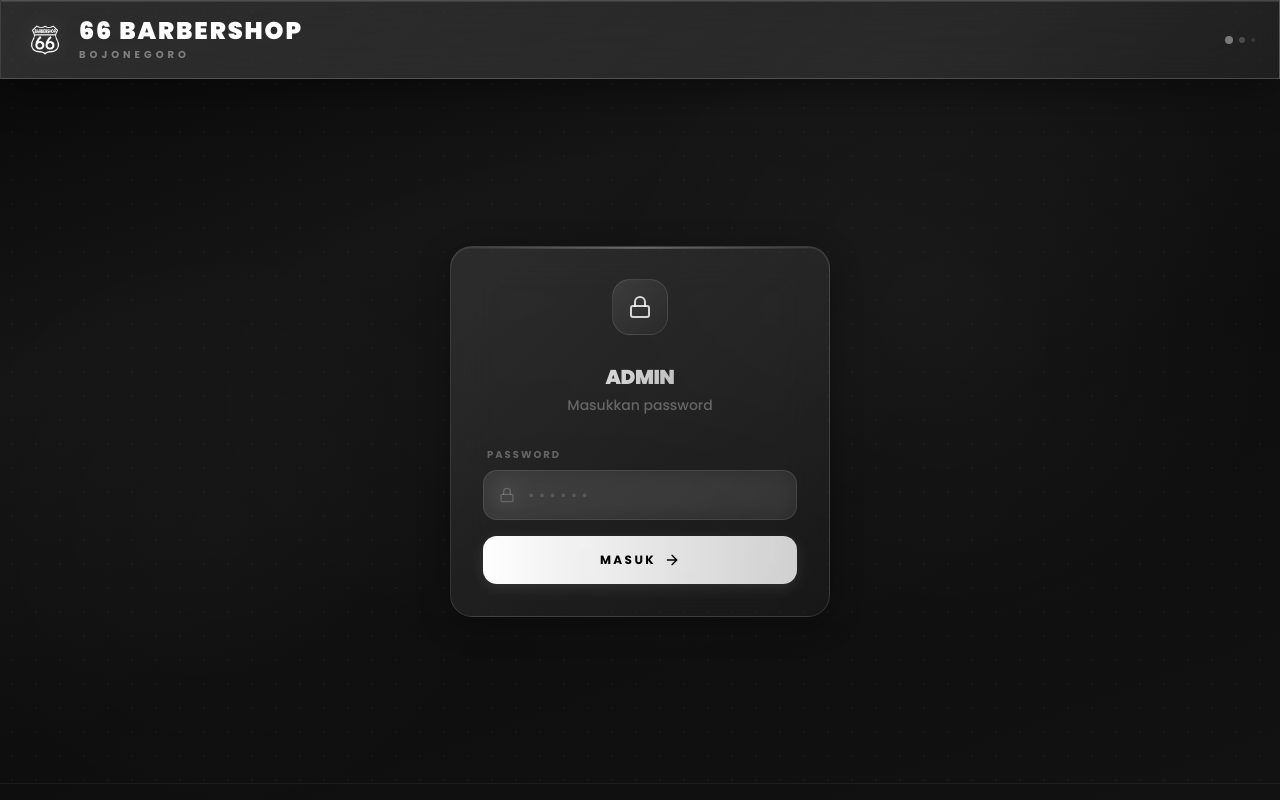
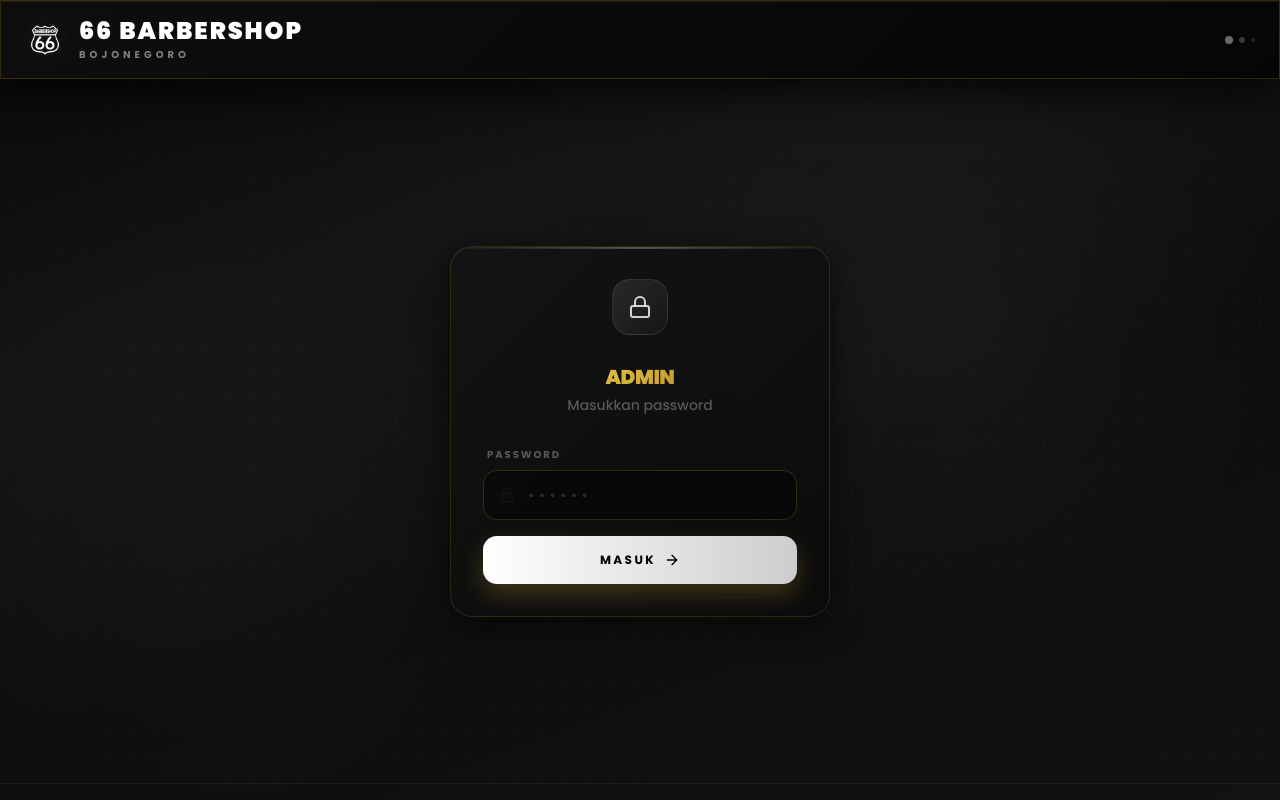
Before and after one commit to Repopribadi27/66-barbershop, a Next.js app: page /admin in a window 1280 px wide. Shown: the top 800 px of the page. Built offline with nearby package versions, Linux system fonts and the light colour scheme.

Commit message:
Upgrade UI to premium obsidian and gold aesthetic

```diff
--- a/src/app/globals.css
+++ b/src/app/globals.css
@@ -47,12 +47,18 @@
   --radius-3xl: calc(var(--radius) * 2.2);
   --radius-4xl: calc(var(--radius) * 2.6);
   --animate-shimmer: shimmer 2.5s cubic-bezier(0.4, 0, 0.6, 1) infinite;
+  --animate-pulse-slow: pulse 4s cubic-bezier(0.4, 0, 0.6, 1) infinite;
 }
 
 @keyframes shimmer {
   0% { transform: translateX(-150%); }
   50% { transform: translateX(150%); }
   100% { transform: translateX(150%); }
+}
+
+@keyframes pulse {
+  0%, 100% { opacity: 1; }
+  50% { opacity: .5; }
 }
 
 :root {
@@ -126,49 +132,55 @@
   }
 }
 
-/* ===== 66 BARBERSHOP — GLASS & GRADIENT ===== */
+/* ===== 66 BARBERSHOP — PREMIUM GOLD & OBSIDIAN ===== */
 
 /* Glass Cards */
 .glass {
-  background: linear-gradient(135deg, rgba(255,255,255,0.1) 0%, rgba(255,255,255,0.03) 100%);
+  background: linear-gradient(135deg, rgba(20,20,20,0.7) 0%, rgba(10,10,10,0.8) 100%);
   backdrop-filter: blur(24px);
   -webkit-backdrop-filter: blur(24px);
-  border: 1px solid rgba(255,255,255,0.12);
-  box-shadow: 0 8px 32px rgba(0,0,0,0.3), inset 0 1px 0 rgba(255,255,255,0.08);
+  border: 1px solid rgba(212, 175, 55, 0.15); /* Subtle Gold border */
+  box-shadow: 0 8px 32px rgba(0,0,0,0.6), inset 0 1px 0 rgba(255,255,255,0.05);
 }
 
 .glass-strong {
-  background: linear-gradient(135deg, rgba(255,255,255,0.15) 0%, rgba(255,255,255,0.06) 100%);
+  background: linear-gradient(135deg, rgba(15,15,15,0.85) 0%, rgba(5,5,5,0.95) 100%);
   backdrop-filter: blur(30px);
   -webkit-backdrop-filter: blur(30px);
-  border: 1px solid rgba(255,255,255,0.18);
-  box-shadow: 0 12px 40px rgba(0,0,0,0.4), inset 0 1px 0 rgba(255,255,255,0.1);
+  border: 1px solid rgba(212, 175, 55, 0.2);
+  box-shadow: 0 12px 40px rgba(0,0,0,0.8), inset 0 1px 0 rgba(212, 175, 55, 0.1);
 }
 
 .glass-input {
-  background: rgba(255,255,255,0.07);
+  background: rgba(0,0,0,0.4);
   backdrop-filter: blur(10px);
-  border: 1px solid rgba(255,255,255,0.1);
+  border: 1px solid rgba(212, 175, 55, 0.2);
   transition: all 0.35s ease;
 }
 .glass-input:focus {
-  background: rgba(255,255,255,0.1);
-  border-color: rgba(255,255,255,0.3);
-  box-shadow: 0 0 0 4px rgba(255,255,255,0.05), 0 0 20px rgba(255,255,255,0.05);
+  background: rgba(20,20,20,0.6);
+  border-color: rgba(212, 175, 55, 0.5);
+  box-shadow: 0 0 0 4px rgba(212, 175, 55, 0.05), 0 0 20px rgba(212, 175, 55, 0.1);
 }
 
 /* Hover Effects */
 .hover-lift {
-  transition: transform 0.4s cubic-bezier(0.22, 1, 0.36, 1), box-shadow 0.4s ease;
+  transition: transform 0.5s cubic-bezier(0.16, 1, 0.3, 1), box-shadow 0.5s ease;
 }
 .hover-lift:hover {
-  transform: translateY(-4px);
-  box-shadow: 0 24px 48px rgba(0,0,0,0.5), inset 0 1px 0 rgba(255,255,255,0.12);
+  transform: translateY(-5px);
+  box-shadow: 0 30px 60px rgba(0,0,0,0.7), 0 0 40px rgba(212, 175, 55, 0.1);
 }
 
 /* Gradient Text */
 .text-gradient {
-  background: linear-gradient(135deg, #ffffff 0%, #999999 100%);
+  background: linear-gradient(135deg, #FFDF73 0%, #D4AF37 50%, #996515 100%);
+  -webkit-background-clip: text;
+  -webkit-text-fill-color: transparent;
+  background-clip: text;
+}
+.text-gradient-silver {
+  background: linear-gradient(135deg, #ffffff 0%, #a3a3a3 100%);
   -webkit-background-clip: text;
   -webkit-text-fill-color: transparent;
   background-clip: text;
@@ -177,7 +189,7 @@
 /* Gradient Border Cards */
 .gradient-border {
   position: relative;
-  background: linear-gradient(135deg, rgba(255,255,255,0.08) 0%, rgba(255,255,255,0.02) 100%);
+  background: linear-gradient(135deg, rgba(20,20,20,0.9) 0%, rgba(5,5,5,0.95) 100%);
   backdrop-filter: blur(20px);
 }
 .gradient-border::before {
@@ -186,7 +198,7 @@
   inset: 0;
   border-radius: inherit;
   padding: 1px;
-  background: linear-gradient(135deg, rgba(255,255,255,0.25) 0%, rgba(255,255,255,0.05) 50%, rgba(255,255,255,0.15) 100%);
+  background: linear-gradient(135deg, rgba(212, 175, 55, 0.4) 0%, rgba(212, 175, 55, 0.05) 50%, rgba(212, 175, 55, 0.2) 100%);
   mask: linear-gradient(#fff 0 0) content-box, linear-gradient(#fff 0 0);
   mask-composite: exclude;
   -webkit-mask-composite: xor;
@@ -197,17 +209,17 @@
 .btn-glow {
   position: relative;
   overflow: hidden;
-  box-shadow: 0 4px 15px rgba(255,255,255,0.1);
-  transition: all 0.4s ease;
+  box-shadow: 0 10px 25px rgba(212, 175, 55, 0.25);
+  transition: all 0.5s ease;
 }
 .btn-glow:hover {
-  box-shadow: 0 8px 30px rgba(255,255,255,0.15);
-  transform: translateY(-1px);
+  box-shadow: 0 15px 35px rgba(212, 175, 55, 0.4);
+  transform: translateY(-2px);
 }
 
 /* Dot Grid Background */
 .dot-grid {
-  background-image: radial-gradient(rgba(255,255,255,0.04) 1px, transparent 1px);
+  background-image: radial-gradient(rgba(212, 175, 55, 0.05) 1px, transparent 1px);
   background-size: 24px 24px;
 }
 
--- a/src/app/page.tsx
+++ b/src/app/page.tsx
@@ -37,8 +37,8 @@ export default function Home() {
         {/* Main Card */}
         <div className="gradient-border rounded-[2rem] p-8 sm:p-10 hover-lift relative overflow-hidden bg-[#0A0A0A]/40 backdrop-blur-2xl shadow-[0_8px_32px_rgba(0,0,0,0.4)]">
           {/* Top accent line */}
-          <div className="absolute top-0 left-[15%] right-[15%] h-[1px] bg-gradient-to-r from-transparent via-white/50 to-transparent" />
-          <div className="absolute top-0 left-[25%] right-[25%] h-[2px] bg-gradient-to-r from-transparent via-white/80 to-transparent blur-sm" />
+          <div className="absolute top-0 left-[15%] right-[15%] h-[1px] bg-gradient-to-r from-transparent via-[#D4AF37]/50 to-transparent" />
+          <div className="absolute top-0 left-[25%] right-[25%] h-[2px] bg-gradient-to-r from-transparent via-[#FFDF73]/80 to-transparent blur-sm" />
 
           {/* Corner accents */}
           <div className="absolute top-4 right-4 flex gap-1 opacity-20">
@@ -51,9 +51,10 @@ export default function Home() {
           </div>
 
           {/* Logo/Icon */}
-          <div className="flex justify-center mb-8">
-            <div className="w-16 h-16 rounded-2xl gradient-border flex items-center justify-center bg-gradient-to-br from-white/10 to-white/[0.02]">
-              <Scissors className="w-7 h-7 text-white drop-shadow-[0_0_8px_rgba(255,255,255,0.3)]" />
+          <div className="flex justify-center mb-8 relative">
+            <div className="absolute inset-0 bg-[#D4AF37]/20 blur-2xl rounded-full" />
+            <div className="w-16 h-16 rounded-2xl border border-[#D4AF37]/30 flex items-center justify-center bg-gradient-to-br from-[#1A1A1A] to-[#0A0A0A] relative z-10 shadow-[0_4px_20px_rgba(212,175,55,0.2)]">
+              <Scissors className="w-7 h-7 text-[#D4AF37] drop-shadow-[0_0_8px_rgba(212,175,55,0.5)]" />
             </div>
           </div>
 
@@ -68,9 +69,9 @@ export default function Home() {
           </div>
 
           {/* Decorative dot row */}
-          <div className="flex justify-center gap-1 mb-6 opacity-15">
+          <div className="flex justify-center gap-1 mb-6 opacity-20">
             {[...Array(15)].map((_, i) => (
-              <div key={i} className="w-1 h-1 rounded-full bg-white" />
+              <div key={i} className="w-1 h-1 rounded-full bg-[#D4AF37]" />
             ))}
           </div>
 
@@ -97,7 +98,7 @@ export default function Home() {
             <Button
               type="submit"
               disabled={isLoading}
-              className="w-full relative group overflow-hidden bg-white text-[#050505] hover:bg-white/90 border-none rounded-xl py-6 font-extrabold text-[13px] uppercase tracking-[0.25em] transition-all duration-500 shadow-[0_0_20px_rgba(255,255,255,0.15)] hover:shadow-[0_0_30px_rgba(255,255,255,0.3)] hover:-translate-y-0.5 flex items-center justify-center gap-2"
+              className="w-full relative group overflow-hidden bg-gradient-to-r from-[#D4AF37] to-[#FFDF73] text-[#050505] hover:from-[#FFDF73] hover:to-[#D4AF37] border-none rounded-xl py-6 font-extrabold text-[13px] uppercase tracking-[0.25em] transition-all duration-500 shadow-[0_0_20px_rgba(212,175,55,0.2)] hover:shadow-[0_0_30px_rgba(212,175,55,0.4)] hover:-translate-y-0.5 flex items-center justify-center gap-2"
               suppressHydrationWarning
             >
               <div className="absolute inset-0 bg-gradient-to-r from-transparent via-white/40 to-transparent -translate-x-full group-hover:animate-shimmer" />
@@ -121,7 +122,7 @@ export default function Home() {
               <div className="h-px w-full bg-gradient-to-r from-transparent via-white/15 to-transparent mb-8" />
 
               <div className="text-center mb-8">
-                <p className="text-[10px] text-white/40 font-bold uppercase tracking-[0.3em] mb-1.5">Member</p>
+                <p className="text-[10px] text-[#D4AF37]/70 font-bold uppercase tracking-[0.3em] mb-1.5">Member</p>
                 <h2 className="text-2xl font-black text-transparent bg-clip-text bg-gradient-to-r from-white to-white/70 drop-shadow-[0_0_12px_rgba(255,255,255,0.2)]">
                   {member.name}
                 </h2>
@@ -145,8 +146,8 @@ export default function Home() {
                       key={i}
                       className={`w-2 h-2 rounded-full transition-all duration-500 ${
                         i < member.totalPoints
-                          ? 'bg-white shadow-[0_0_6px_rgba(255,255,255,0.6)] scale-110'
-                          : 'bg-white/[0.06] shadow-inner'
+                          ? 'bg-gradient-to-br from-[#FFDF73] to-[#D4AF37] shadow-[0_0_8px_rgba(212,175,55,0.6)] scale-110'
+                          : 'bg-white/[0.04] shadow-inner'
                       }`}
                       style={{ transitionDelay: `${i * 15}ms` }}
                     />
@@ -162,10 +163,11 @@ export default function Home() {
 
               {/* Reward */}
               {member.totalPoints >= 50 && (
-                <div className="mt-4 gradient-border rounded-2xl p-6 text-center bg-gradient-to-br from-white/10 to-white/[0.03]">
-                  <Gift className="w-8 h-8 text-white mx-auto mb-3 drop-shadow-[0_0_12px_rgba(255,255,255,0.3)]" />
-                  <p className="text-base font-black text-white">Free Haircut!</p>
-                  <p className="text-[10px] text-white/30 font-semibold mt-1">Tunjukkan layar ini ke kasir</p>
+                <div className="mt-4 border border-[#D4AF37]/30 rounded-2xl p-6 text-center bg-gradient-to-br from-[#D4AF37]/10 to-transparent relative overflow-hidden">
+                  <div className="absolute inset-0 bg-[#D4AF37]/5 blur-3xl animate-pulse-slow" />
+                  <Gift className="w-8 h-8 text-[#FFDF73] mx-auto mb-3 drop-shadow-[0_0_15px_rgba(212,175,55,0.5)] relative z-10" />
+                  <p className="text-base font-black text-transparent bg-clip-text bg-gradient-to-r from-[#FFDF73] to-[#D4AF37] relative z-10">Free Haircut!</p>
+                  <p className="text-[10px] text-[#D4AF37]/60 font-semibold mt-1 relative z-10">Tunjukkan layar ini ke kasir</p>
                 </div>
               )}
             </div>
```
